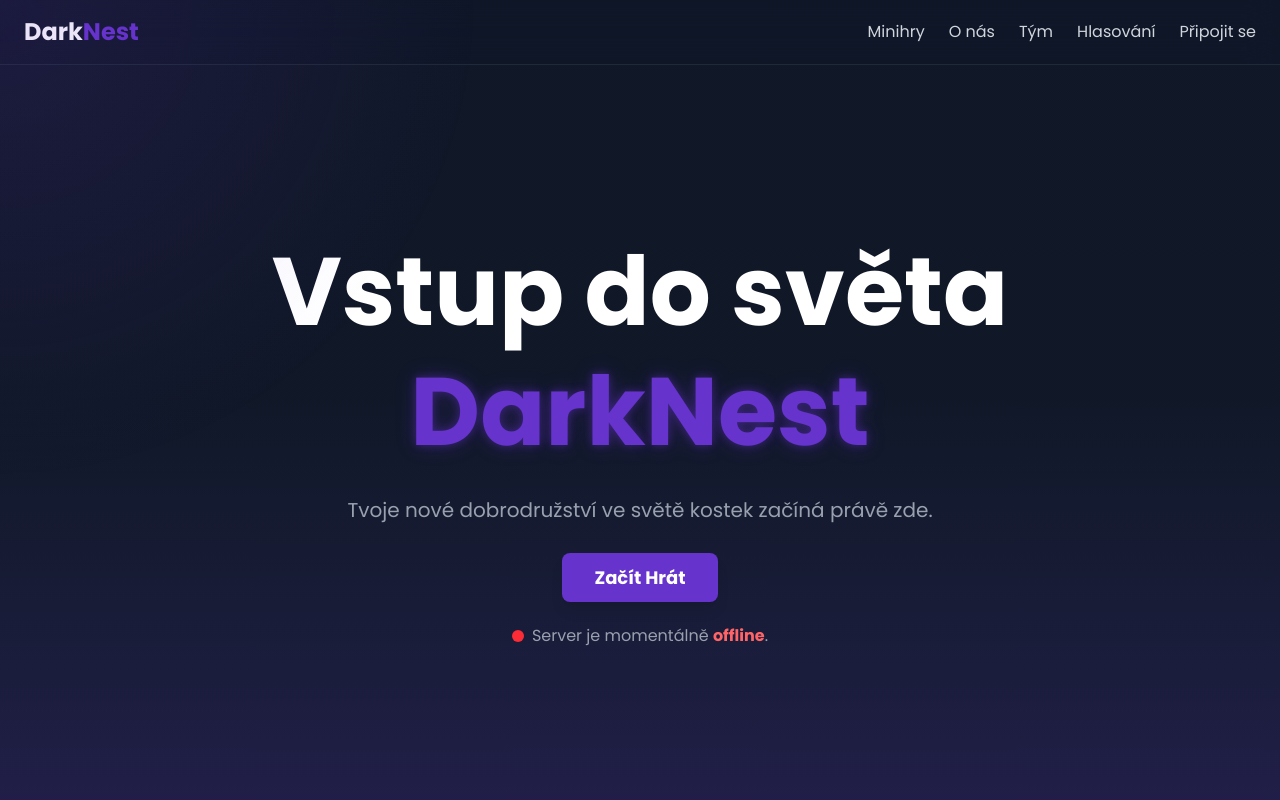
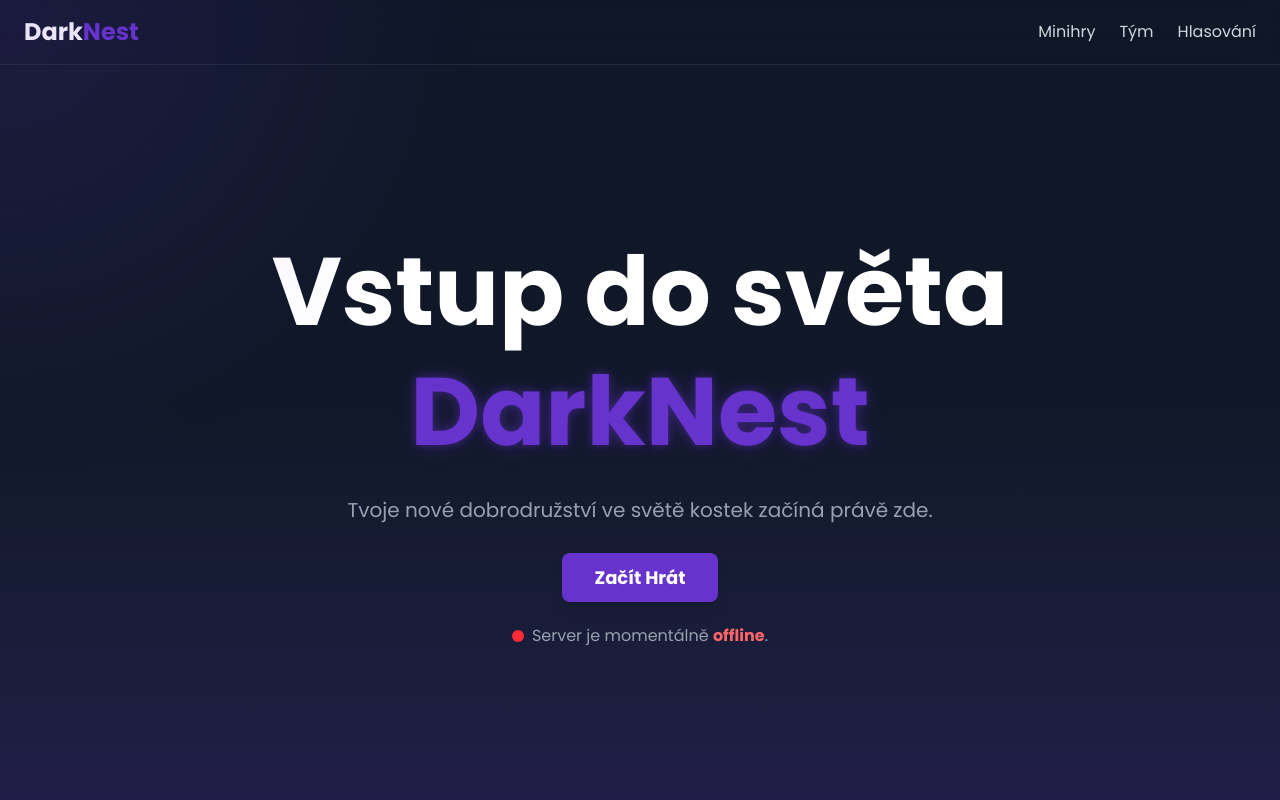
Before and after one commit to ultronstudio/darknest, a Next.js app: page / in a window 1280 px wide. Shown: the top 800 px of the page. Built offline with nearby package versions, Linux system fonts and the light colour scheme; no server answers.

Commit message:
feat: odstranění zbytečných odkazů v navigaci v komponentě Header

```diff
--- a/src/components/Header.tsx
+++ b/src/components/Header.tsx
@@ -7,10 +7,8 @@ import { usePathname } from 'next/navigation'; // 1. Import hooku
 const Header: React.FC = () => {
   const navLinks = [
     { href: '/minihry', text: 'Minihry' },
-    { href: '#o-nas', text: 'O nás' },
     { href: '/tym', text: 'Tým' },
-    { href: '/hlasovani', text: 'Hlasování' },
-    { href: '#pripojit-se', text: 'Připojit se' },
+    { href: '/hlasovani', text: 'Hlasování' }
   ];
 
   const pathname = usePathname(); // 2. Získání aktuální cesty
```
